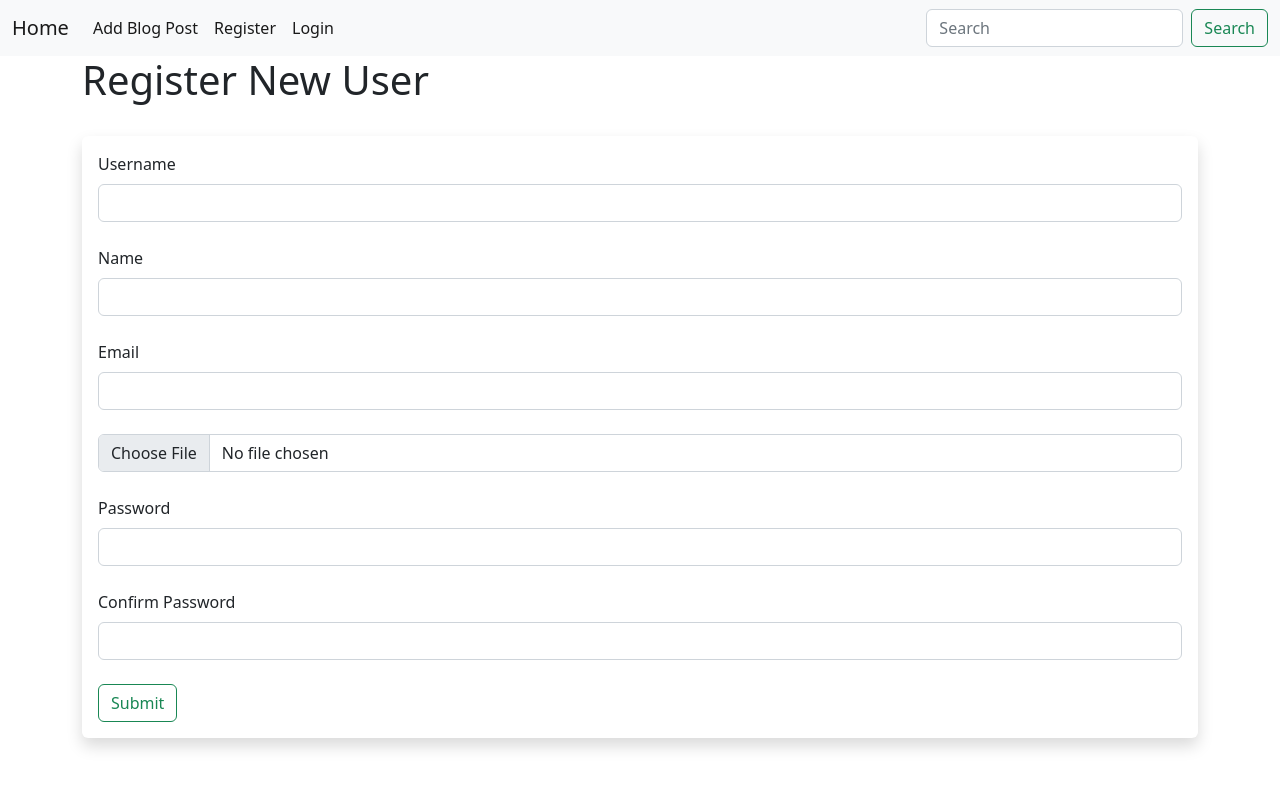
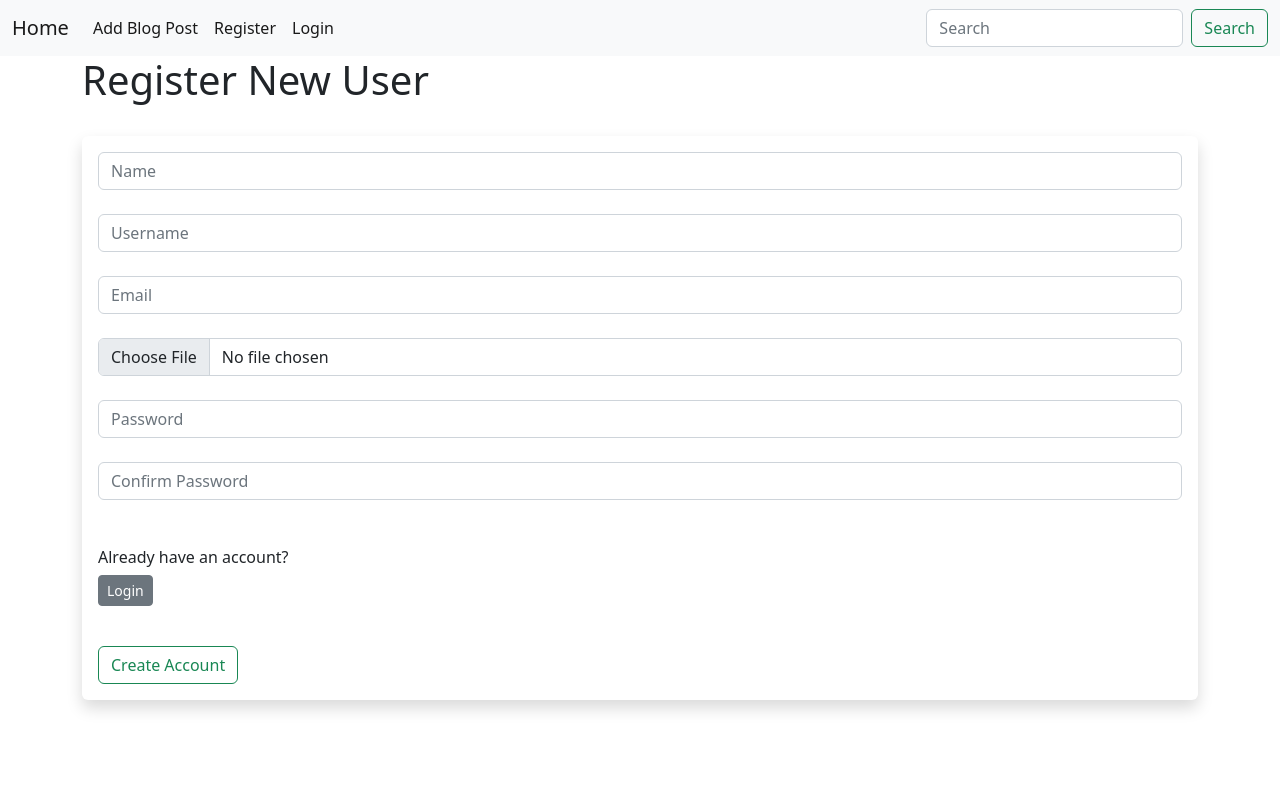
Before and after one commit to georgegozal/flask_microblog, a Flask app: page /user/add in a window 1280 px wide. Run offline with Flask 2, Linux system fonts and the light colour scheme; some libraries are stand-ins or nearby versions.

Commit message:
updated registration form

```diff
--- a/microblog/auth/forms.py
+++ b/microblog/auth/forms.py
@@ -1,9 +1,8 @@
 from flask_wtf import FlaskForm
-from wtforms import StringField, SubmitField,EmailField,PasswordField,BooleanField,ValidationError,TextAreaField
-from wtforms.validators import DataRequired,Email,EqualTo, Length
-from wtforms.widgets import TextArea
-from flask_wtf.file import FileField,FileAllowed,FileRequired
-from flask_ckeditor import CKEditorField
+from wtforms import StringField, SubmitField,EmailField,PasswordField#,ValidationError
+from wtforms.validators import DataRequired,Email,EqualTo, Length,ValidationError
+from .models import Users
+
 
 class LoginForm(FlaskForm):
     username = StringField("Username",validators=[DataRequired()])
@@ -11,16 +10,27 @@ class LoginForm(FlaskForm):
     submit = SubmitField('Submit')
 
 class UserForm(FlaskForm):
-    username = StringField('Username',[DataRequired()])
+    def validate_username(self, username):
+        user = Users.query.filter_by(username=username.data).first()
+        if user:
+            raise ValidationError('Username already exists! Please try a different username')
+
+    def validate_email_address(self, email):
+        email_address = Users.query.filter_by(email=email.data).first()
+        if email_address:
+            raise ValidationError('Email Address already exists! Please try a different email address')
+
+    username = StringField('Username',[Length(min=2, max=30),DataRequired()])
     name = StringField('Name',[DataRequired()])
-    email = EmailField('Email',[DataRequired()])
-    password_hash = PasswordField('Password',validators=[DataRequired(),EqualTo('password_hash2',message='Passwords Must Match!')])
-    password_hash2 = PasswordField('Confirm Password',validators=[DataRequired()])
-    profile_pic = FileField('Profile Pic',validators=[FileAllowed(['png','jpg'])])
+    email = EmailField('Email',[Email(),DataRequired()])
+    password_hash = PasswordField('Password',validators=[Length(min=6),DataRequired()])
+    password_hash2 = PasswordField('Confirm Password',validators=[EqualTo('password_hash',message='Passwords Must Match!'),DataRequired()])
+    # profile_pic = FileField('Profile Pic',validators=[FileAllowed(['png','jpg'])])
     # about_author = TextAreaField('About Author')
-    submit = SubmitField("Submit")
+    submit = SubmitField('Create Account')
+
 
 class PasswordForm(FlaskForm):
     email = EmailField('Email',validators=[DataRequired()])
     password_hash = PasswordField('Password', validators=[DataRequired()])
-    submit = SubmitField('submit')
+    submit = SubmitField("Sign in")
--- a/microblog/auth/templates/auth/add_user.html
+++ b/microblog/auth/templates/auth/add_user.html
@@ -8,23 +8,25 @@
             <form method="post" enctype="multipart/form-data">
                 {{ form.hidden_tag() }}
 
-                {{form.username.label(class="form-label")}}
-                {{form.username(class="form-control")}}
+                {{ form.name(class="form-control",placeholder='Name') }}
                 <br>
-                {{ form.name.label(class="form-label") }}
-                {{ form.name(class="form-control") }}
+                {{ form.username(class="form-control",placeholder='Username') }}
                 <br>
-                {{ form.email.label(class="form-label") }}
-                {{ form.email(class="form-control") }}
+                {{ form.email(class="form-control",placeholder='Email') }}
                 <br>
 
                 <input type="file" name="profile_pic" class="form-control" accept=".png, .jpg, .jpeg"/>
                 <br>
-                {{ form.password_hash.label(class="form-label") }}
-                {{ form.password_hash(class="form-control") }}
+                {{ form.password_hash(class="form-control",placeholder='Password') }}
                 <br>
-                {{ form.password_hash2.label(class="form-label") }}
-                {{ form.password_hash2(class="form-control") }}
+                {{ form.password_hash2(class="form-control",placeholder='Confirm Password') }}
+                <br>
+                <br>
+
+                <div class="checkbox mb-3">
+                    <h6>Already have an account?</h6>
+                    <a class="btn btn-sm btn-secondary" href="{{ url_for('auth.login') }}">Login</a>
+                </div>
                 <br>
                 {{ form.submit(class="btn  btn-outline-success") }}
             </form>
--- a/microblog/auth/views.py
+++ b/microblog/auth/views.py
@@ -104,12 +104,15 @@ def dashboard():
             user=current_user,
             form=form
         )
+
 # Register New User
 @auth.route('/user/add',methods=['GET','POST'])
 def register():
     form = UserForm()
     # print(request.form)
+
     if form.validate_on_submit():
+
         # print(request.form)
         email = form.email.data
         username = form.username.data
@@ -124,8 +127,6 @@ def register():
             print(e)
             user = None
             user1 = None
-        if form.password_hash.data != form.password_hash2:
-            flash('Passwords Must Match!',category='error')
         if user is None and user1 is None:
             # Gram Image Name
             try:
@@ -143,7 +144,7 @@ def register():
             user = Users(
                 username = username,
                 name = form.name.data,
-                email = form.email.data,
+                email = email,
                 profile_pic = pic_name,
                 password_hash = generate_password_hash(form.password_hash.data, 'sha256')
                 )
@@ -152,15 +153,14 @@ def register():
                 db.session.add(user)
                 db.session.commit()
                 flash("User Added Successfully!")
+                login_user(user)
                 return redirect(url_for('auth.dashboard'))
             except:
                 flash('Error',category='error')
-    try:
-        # our_users = Users.query.all()#.order_by(Users.date_added)#.all()
-        our_users = Users.query.order_by(Users.id.desc()).all()
-    except:
-        our_users = ''
+    if form.errors != {}: #If there are not errors from the validations
+        for err_msg in form.errors.values():
+            flash(f'There was an error with creating a user: {err_msg}', category='error')
+
     return render_template(
             'add_user.html',
-            form=form,
-            our_users=our_users)
+            form=form)
--- a/microblog/posts/views.py
+++ b/microblog/posts/views.py
@@ -12,7 +12,7 @@ post_view = Blueprint('post',__name__,template_folder="templates/posts")
 # view all posts
 @post_view.route('/posts')
 def list():
-    posts = Posts.query.order_by(Posts.date_posted).all()
+    posts = Posts.query.order_by(Posts.date_posted.desc()).all()
     like = Like.query.all()
     return render_template(
         'list.html',
--- a/microblog/templates/base.html
+++ b/microblog/templates/base.html
@@ -11,11 +11,6 @@
 </head>
 <body>
     {% include 'navbar.html' %}
-
-    <div class="container">
-        {% block content %}
-        {% endblock %}
-    </div>
 
     {% with messages = get_flashed_messages(with_categories=true) %}
         {% if messages %}
@@ -39,6 +34,11 @@
         {% endif %}
     {% endwith %}
 
+    <div class="container">
+        {% block content %}
+        {% endblock %}
+    </div>
+
 
     <!-- JavaScript Bundle with Popper -->
     <script src="https://cdn.jsdelivr.net/npm/bootstrap@5.2.0-beta1/dist/js/bootstrap.bundle.min.js" integrity="sha384-pprn3073KE6tl6bjs2QrFaJGz5/SUsLqktiwsUTF55Jfv3qYSDhgCecCxMW52nD2" crossorigin="anonymous"></script>
```
